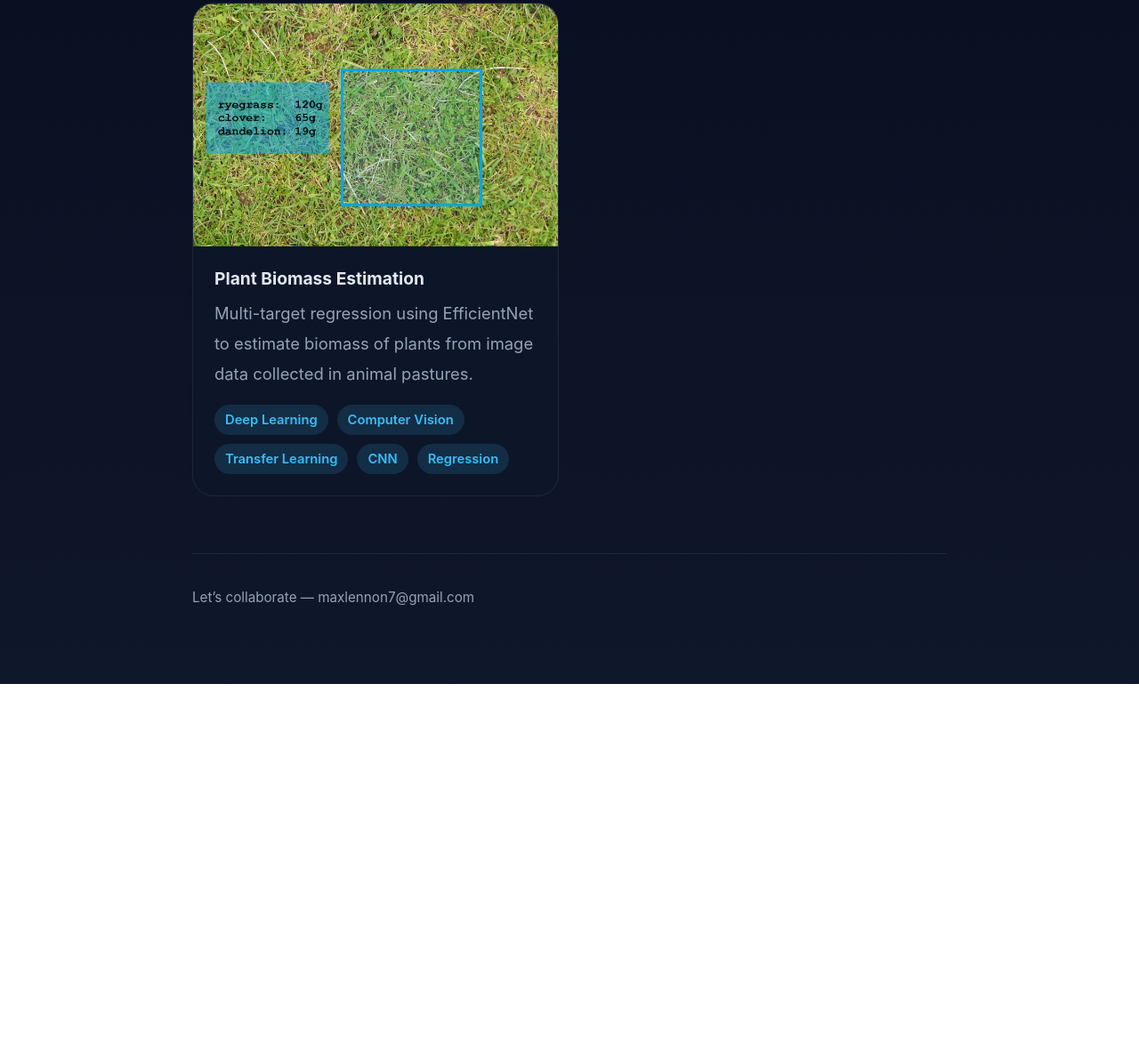
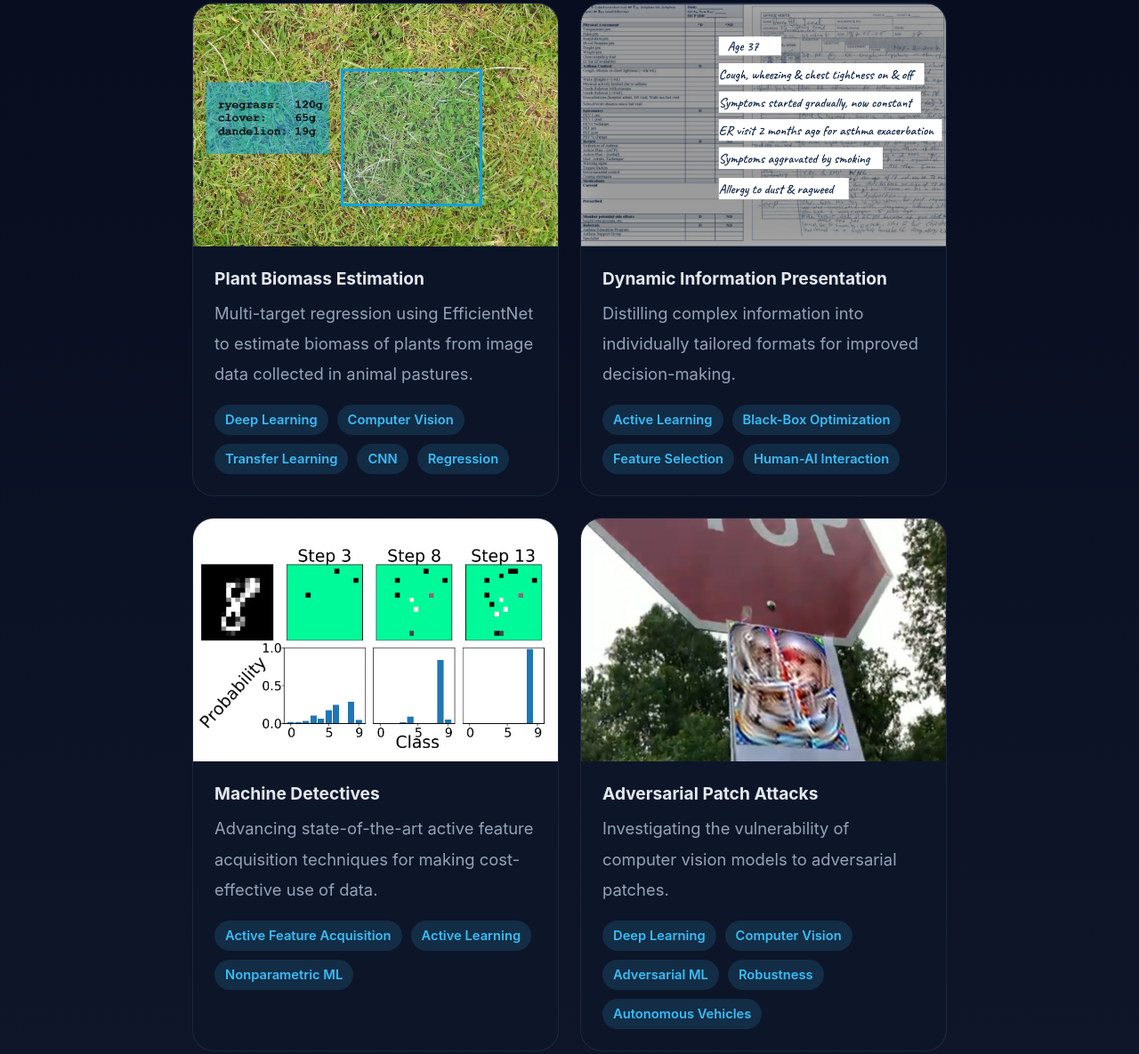
Before and after one commit to max-lennon/max-lennon, a plain HTML site: page index.html in a window 1280 px wide. Shown: the part 1101-2286 px from the top of the page at 89% size. Before the commit the page ends 1870 px from the top, so only its background shows below. Drawn offline with Linux system fonts and the light colour scheme.

Commit message:
Updated images & cards

```diff
--- a/index.html
+++ b/index.html
@@ -39,6 +39,7 @@
             </article>
         </a>
 
+        <a class="project-link" href="https://github.com/max-lennon/bball_fanbot">
             <article class="card project-card">
             <img class="project-image" src="images\reddit_cbb.png" alt="Duke and UNC athletics logos on opposite sides of the Reddit icon, with basketball diagrams and charts underneath." />
             <div class="project-details">
@@ -53,7 +54,9 @@
                 </div>
             </div>
             </article>
+        </a>
 
+        <a class="project-link" href="https://github.com/max-lennon/CSIRO_Image2Biomass">
             <article class="card project-card">
             <img class="project-image" src="images\biomass.jpg" alt="Plant Biomass Estimation" />
             <div class="project-details">
@@ -68,6 +71,51 @@
                 </div>
             </div>
             </article>
+        </a>
+
+        <a class="project-link" href="https://github.com/lupalab/diss_th">
+            <article class="card project-card">
+            <img class="project-image" src="images\medchart.png" alt="Pileated woodpecker with waveform of its call" />
+            <div class="project-details">
+                <h2>Dynamic Information Presentation</h2>
+                <p class="tagline">Distilling complex information into individually tailored formats for improved decision-making.</p>
+                <div class="keywords">
+                <span class="keyword-chip">Active Learning</span>
+                <span class="keyword-chip">Black-Box Optimization</span>
+                <span class="keyword-chip">Feature Selection</span>
+                <span class="keyword-chip">Human-AI Interaction</span>
+                </div>
+            </div>
+            </article>
+        </a>
+
+        <article class="card project-card">
+          <img class="project-image" src="images\afa.png" alt="Duke and UNC athletics logos on opposite sides of the Reddit icon, with basketball diagrams and charts underneath." />
+          <div class="project-details">
+            <h2>Machine Detectives</h2>
+            <p class="tagline">Advancing state-of-the-art active feature acquisition techniques for making cost-effective use of data.</p>
+            <div class="keywords">
+              <span class="keyword-chip">Active Feature Acquisition</span>
+              <span class="keyword-chip">Active Learning</span>
+              <span class="keyword-chip">Nonparametric ML</span>
+            </div>
+          </div>
+        </article>
+
+        <article class="card project-card">
+          <img class="project-image" src="images\stopsign_patch_3.2.png" alt="Adversarial Patch Attacks" />
+          <div class="project-details">
+            <h2>Adversarial Patch Attacks</h2>
+            <p class="tagline">Investigating the vulnerability of computer vision models to adversarial patches.</p>
+            <div class="keywords">
+              <span class="keyword-chip">Deep Learning</span>
+              <span class="keyword-chip">Computer Vision</span>
+              <span class="keyword-chip">Adversarial ML</span>
+              <span class="keyword-chip">Robustness</span>
+              <span class="keyword-chip">Autonomous Vehicles</span>
+            </div>
+          </div>
+        </article>
 
       </section>
     </main>
--- a/style.css
+++ b/style.css
@@ -81,9 +81,6 @@ body {
 
 a {
   text-decoration: none;
-}
-
-a:visited {
   color: inherit;
 }
 
@@ -101,9 +98,18 @@ a:visited {
   overflow: hidden;
 }
 
+.card:not(.project-card) {
+  padding: 24px;
+}
+
 .project-card {
   display: grid;
   grid-template-rows: auto 1fr;
+}
+
+.project-card:hover {
+  transform: translateY(-2px);
+  box-shadow: 0 18px 35px rgba(56, 189, 248, 0.16);
 }
 
 .project-image {
```
Also changed, not shown: images/afa.png (added), images/medchart.png (added), images/stopsign_patch_3.2.png (added). Lines whose indentation alone changed are shown as unchanged.
